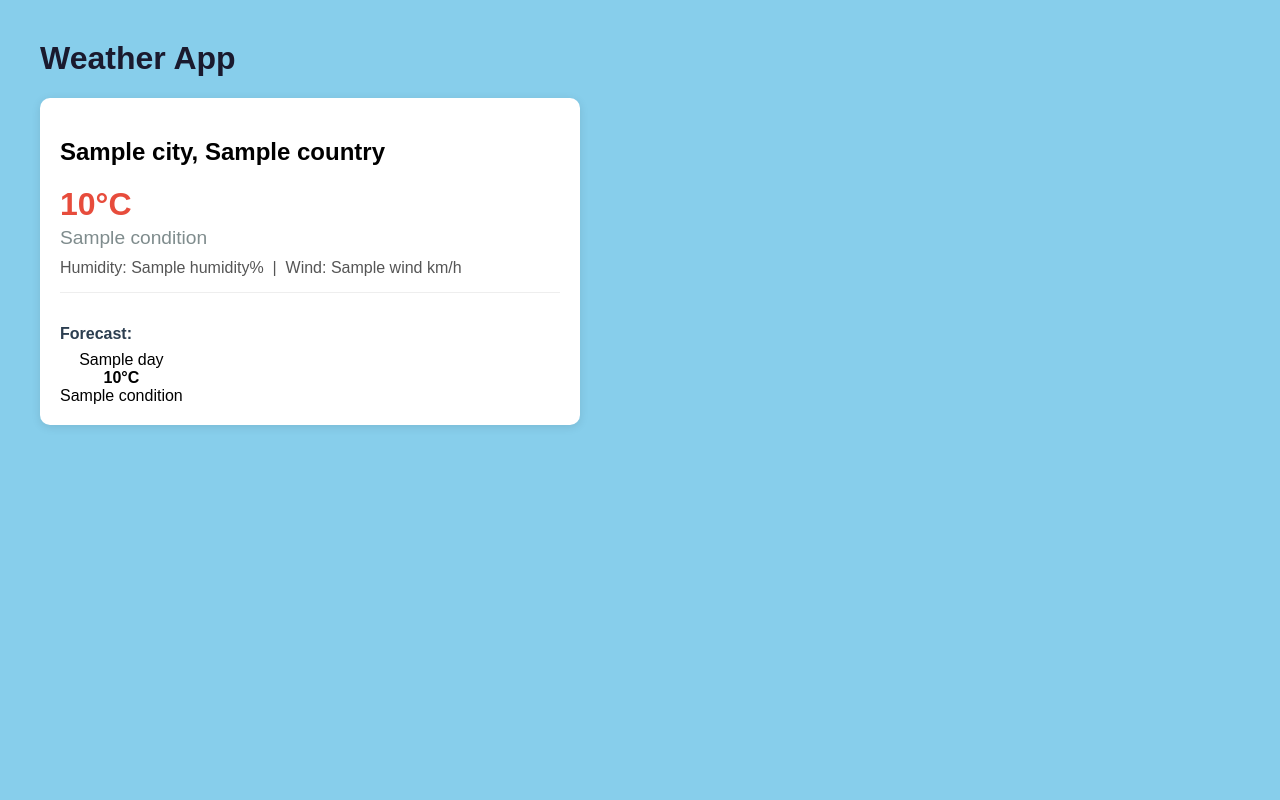
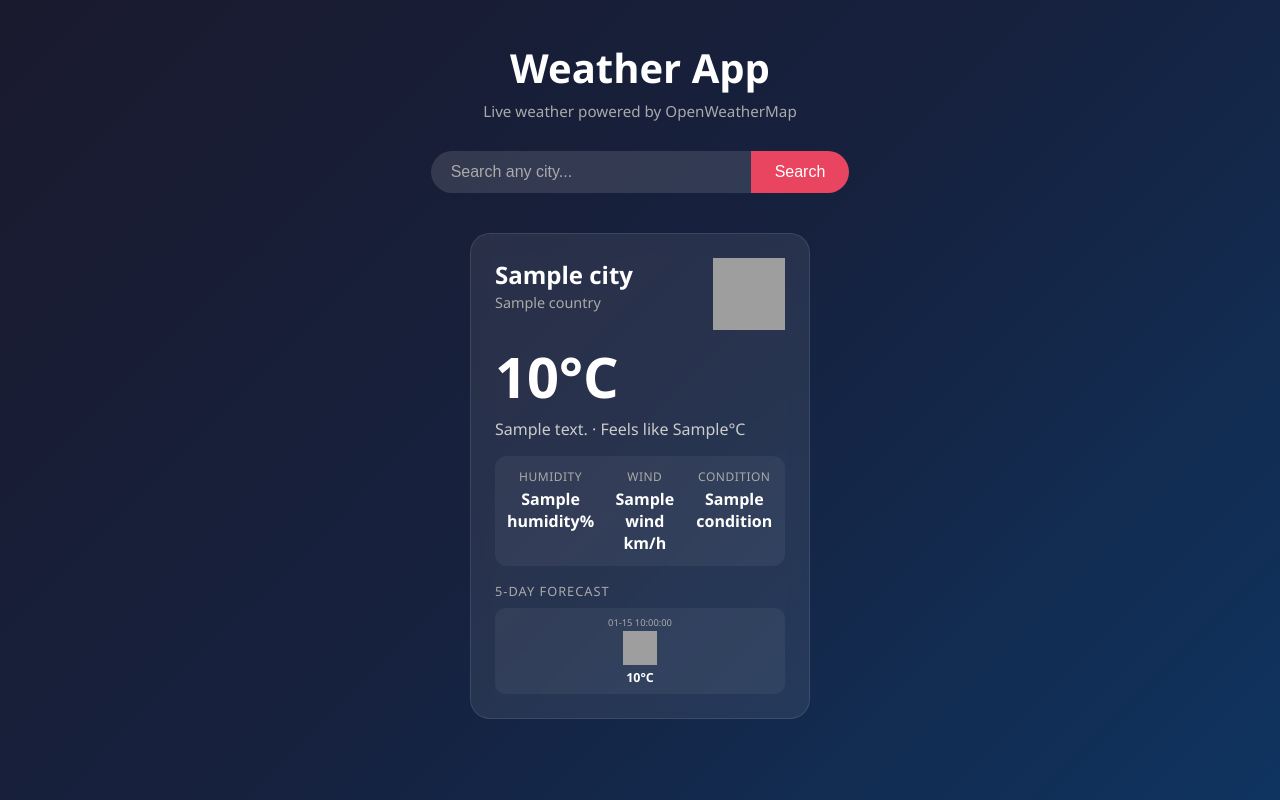
Before and after one commit to omershuker/FinalProject, a Flask app: template services/frontend-service/templates/index.html in a window 1280 px wide. Run offline with Flask 3, Linux system fonts and the light colour scheme; the template is opened without the code that fills it: most values are stand-ins (such as "Sample title", 1, 10 or a date in 2020); grey boxes are pictures that could not be loaded.

Commit message:
feat: live weather data from OpenWeatherMap with new UI

```diff
--- a/docker-compose.yaml
+++ b/docker-compose.yaml
@@ -6,6 +6,8 @@ services:
       context: ./services/book-service
     ports:
       - "5001:5001"
+    environment:
+      - OPENWEATHER_API_KEY=${OPENWEATHER_API_KEY}
     networks:
       - platform-network
 
@@ -14,6 +16,8 @@ services:
       context: ./services/review-service
     ports:
       - "5002:5002"
+    environment:
+      - OPENWEATHER_API_KEY=${OPENWEATHER_API_KEY}
     networks:
       - platform-network
 
@@ -21,7 +25,7 @@ services:
     build:
       context: ./services/frontend-service
     ports:
-      - "8080:5000" # Accessible locally at http://localhost:8080
+      - "8080:5000"
     environment:
       - BOOK_SERVICE_URL=http://book-service:5001
       - REVIEW_SERVICE_URL=http://review-service:5002
--- a/services/book-service/app.py
+++ b/services/book-service/app.py
@@ -1,22 +1,47 @@
-from flask import Flask, jsonify
+import os
+import requests
+from flask import Flask, jsonify, request
 
 app = Flask(__name__)
 
-cities = [
-    {"id": 1, "city": "Tel Aviv", "country": "Israel", "temp": 28, "condition": "Sunny", "humidity": 65, "wind": 12},
-    {"id": 2, "city": "New York", "country": "USA", "temp": 22, "condition": "Partly Cloudy", "humidity": 70, "wind": 15},
-    {"id": 3, "city": "London", "country": "UK", "temp": 15, "condition": "Rainy", "humidity": 85, "wind": 20},
-    {"id": 4, "city": "Tokyo", "country": "Japan", "temp": 25, "condition": "Clear", "humidity": 60, "wind": 8},
-]
+API_KEY = os.getenv("OPENWEATHER_API_KEY", "")
+OWM_URL = "https://api.openweathermap.org/data/2.5/weather"
+DEFAULT_CITIES = ["Tel Aviv", "New York", "London", "Tokyo", "Paris"]
+
+def fetch_weather(city):
+    resp = requests.get(OWM_URL, params={
+        "q": city, "appid": API_KEY, "units": "metric"
+    }, timeout=5)
+    resp.raise_for_status()
+    d = resp.json()
+    return {
+        "id": d["id"],
+        "city": d["name"],
+        "country": d["sys"]["country"],
+        "temp": round(d["main"]["temp"]),
+        "feels_like": round(d["main"]["feels_like"]),
+        "condition": d["weather"][0]["main"],
+        "description": d["weather"][0]["description"].capitalize(),
+        "icon": d["weather"][0]["icon"],
+        "humidity": d["main"]["humidity"],
+        "wind": round(d["wind"]["speed"] * 3.6),
+    }
 
 @app.route('/weather', methods=['GET'])
 def get_weather():
-    return jsonify(cities)
-
-@app.route('/weather/<int:city_id>', methods=['GET'])
-def get_city_weather(city_id):
-    city = next((c for c in cities if c['id'] == city_id), None)
-    return jsonify(city) if city else (jsonify({"error": "Not found"}), 404)
+    city = request.args.get('city')
+    if city:
+        try:
+            return jsonify(fetch_weather(city))
+        except requests.HTTPError:
+            return jsonify({"error": f"City '{city}' not found"}), 404
+    results = []
+    for c in DEFAULT_CITIES:
+        try:
+            results.append(fetch_weather(c))
+        except Exception:
+            pass
+    return jsonify(results)
 
 if __name__ == '__main__':
     app.run(host='0.0.0.0', port=5001)
--- a/services/frontend-service/templates/index.html
+++ b/services/frontend-service/templates/index.html
@@ -2,48 +2,118 @@
 <html>
 <head>
   <title>Weather App</title>
+  <meta name="viewport" content="width=device-width, initial-scale=1">
   <style>
-    body { font-family: Arial, sans-serif; margin: 40px; background: #87CEEB; }
-    h1 { color: #1a1a2e; }
-    .city-card {
-      background: white;
-      padding: 20px;
-      margin-bottom: 20px;
-      border-radius: 10px;
-      box-shadow: 0 2px 10px rgba(0,0,0,0.1);
-      max-width: 500px;
+    * { box-sizing: border-box; margin: 0; padding: 0; }
+    body {
+      font-family: 'Segoe UI', Arial, sans-serif;
+      min-height: 100vh;
+      background: linear-gradient(135deg, #1a1a2e 0%, #16213e 50%, #0f3460 100%);
+      color: white;
+      padding: 40px 20px;
     }
-    .temp { font-size: 2em; font-weight: bold; color: #e74c3c; }
-    .condition { font-size: 1.2em; color: #7f8c8d; margin-top: 4px; }
-    .details { margin-top: 10px; color: #555; }
-    .forecast { margin-top: 15px; border-top: 1px solid #eee; padding-top: 10px; }
-    .forecast h4 { color: #2c3e50; margin-bottom: 8px; }
-    .forecast-item { display: inline-block; margin-right: 20px; text-align: center; }
+    h1 { text-align: center; font-size: 2.5em; margin-bottom: 6px; }
+    .subtitle { text-align: center; color: #aaa; margin-bottom: 30px; font-size: 0.95em; }
+    .search-bar { display: flex; justify-content: center; margin-bottom: 40px; }
+    .search-bar input {
+      width: 320px; padding: 12px 20px;
+      border-radius: 25px 0 0 25px; border: none;
+      font-size: 1em; outline: none;
+      background: rgba(255,255,255,0.12); color: white;
+    }
+    .search-bar input::placeholder { color: #aaa; }
+    .search-bar button {
+      padding: 12px 24px; border-radius: 0 25px 25px 0;
+      border: none; background: #e94560; color: white;
+      font-size: 1em; cursor: pointer;
+    }
+    .search-bar button:hover { background: #c73652; }
+    .error { text-align: center; color: #e94560; margin-bottom: 20px; font-size: 1.1em; }
+    .grid { display: flex; flex-wrap: wrap; gap: 24px; justify-content: center; max-width: 1200px; margin: 0 auto; }
+    .card {
+      background: rgba(255,255,255,0.08);
+      backdrop-filter: blur(10px);
+      border: 1px solid rgba(255,255,255,0.1);
+      border-radius: 20px; padding: 24px; width: 340px;
+    }
+    .card-header { display: flex; justify-content: space-between; align-items: flex-start; }
+    .city-name { font-size: 1.5em; font-weight: bold; }
+    .country { color: #aaa; font-size: 0.9em; margin-top: 2px; }
+    .weather-icon { width: 72px; height: 72px; }
+    .temp-main { font-size: 3.5em; font-weight: bold; margin: 8px 0 4px; }
+    .description { color: #ccc; font-size: 1em; margin-bottom: 16px; }
+    .stats {
+      display: flex; gap: 12px;
+      background: rgba(255,255,255,0.05);
+      border-radius: 12px; padding: 12px; margin-bottom: 16px;
+    }
+    .stat { flex: 1; text-align: center; }
+    .stat-label { color: #aaa; font-size: 0.75em; text-transform: uppercase; letter-spacing: 0.5px; }
+    .stat-value { font-weight: bold; margin-top: 3px; }
+    .forecast-title { color: #aaa; font-size: 0.8em; text-transform: uppercase; letter-spacing: 1px; margin-bottom: 8px; }
+    .forecast-list { display: flex; gap: 6px; }
+    .forecast-day {
+      flex: 1; background: rgba(255,255,255,0.05);
+      border-radius: 10px; padding: 8px 4px; text-align: center; font-size: 0.78em;
+    }
+    .forecast-day img { width: 34px; height: 34px; }
+    .forecast-date { color: #aaa; font-size: 0.75em; margin-bottom: 2px; }
+    .forecast-temp { font-weight: bold; }
   </style>
 </head>
 <body>
   <h1>Weather App</h1>
-  {% for city in cities %}
-  <div class="city-card">
-    <h2>{{ city.city }}, {{ city.country }}</h2>
-    <div class="temp">{{ city.temp }}°C</div>
-    <div class="condition">{{ city.condition }}</div>
-    <div class="details">
-      Humidity: {{ city.humidity }}% &nbsp;|&nbsp; Wind: {{ city.wind }} km/h
+  <p class="subtitle">Live weather powered by OpenWeatherMap</p>
+
+  <form class="search-bar" method="get">
+    <input type="text" name="city" placeholder="Search any city..." value="{{ search }}">
+    <button type="submit">Search</button>
+  </form>
+
+  {% if error %}<p class="error">{{ error }}</p>{% endif %}
+
+  <div class="grid">
+    {% for c in cities %}
+    <div class="card">
+      <div class="card-header">
+        <div>
+          <div class="city-name">{{ c.city }}</div>
+          <div class="country">{{ c.country }}</div>
+        </div>
+        <img class="weather-icon"
+          src="https://openweathermap.org/img/wn/{{ c.icon }}@2x.png"
+          alt="{{ c.description }}">
+      </div>
+      <div class="temp-main">{{ c.temp }}°C</div>
+      <div class="description">{{ c.description }} · Feels like {{ c.feels_like }}°C</div>
+      <div class="stats">
+        <div class="stat">
+          <div class="stat-label">Humidity</div>
+          <div class="stat-value">{{ c.humidity }}%</div>
+        </div>
+        <div class="stat">
+          <div class="stat-label">Wind</div>
+          <div class="stat-value">{{ c.wind }} km/h</div>
+        </div>
+        <div class="stat">
+          <div class="stat-label">Condition</div>
+          <div class="stat-value">{{ c.condition }}</div>
+        </div>
+      </div>
+      {% if c.forecast %}
+      <div class="forecast-title">5-Day Forecast</div>
+      <div class="forecast-list">
+        {% for f in c.forecast %}
+        <div class="forecast-day">
+          <div class="forecast-date">{{ f.date[5:] }}</div>
+          <img src="https://openweathermap.org/img/wn/{{ f.icon }}.png" alt="{{ f.condition }}">
+          <div class="forecast-temp">{{ f.temp }}°C</div>
+        </div>
+        {% endfor %}
+      </div>
+      {% endif %}
     </div>
-    {% if city.forecast %}
-    <div class="forecast">
-      <h4>Forecast:</h4>
-      {% for f in city.forecast %}
-      <div class="forecast-item">
-        <div>{{ f.day }}</div>
-        <div><strong>{{ f.temp }}°C</strong></div>
-        <div>{{ f.condition }}</div>
-      </div>
-      {% endfor %}
-    </div>
-    {% endif %}
+    {% endfor %}
   </div>
-  {% endfor %}
 </body>
 </html>
```
Also changed, not shown: services/frontend-service/app.py (+26 -10 lines), services/review-service/app.py (+35 -14 lines), 2 other files.
